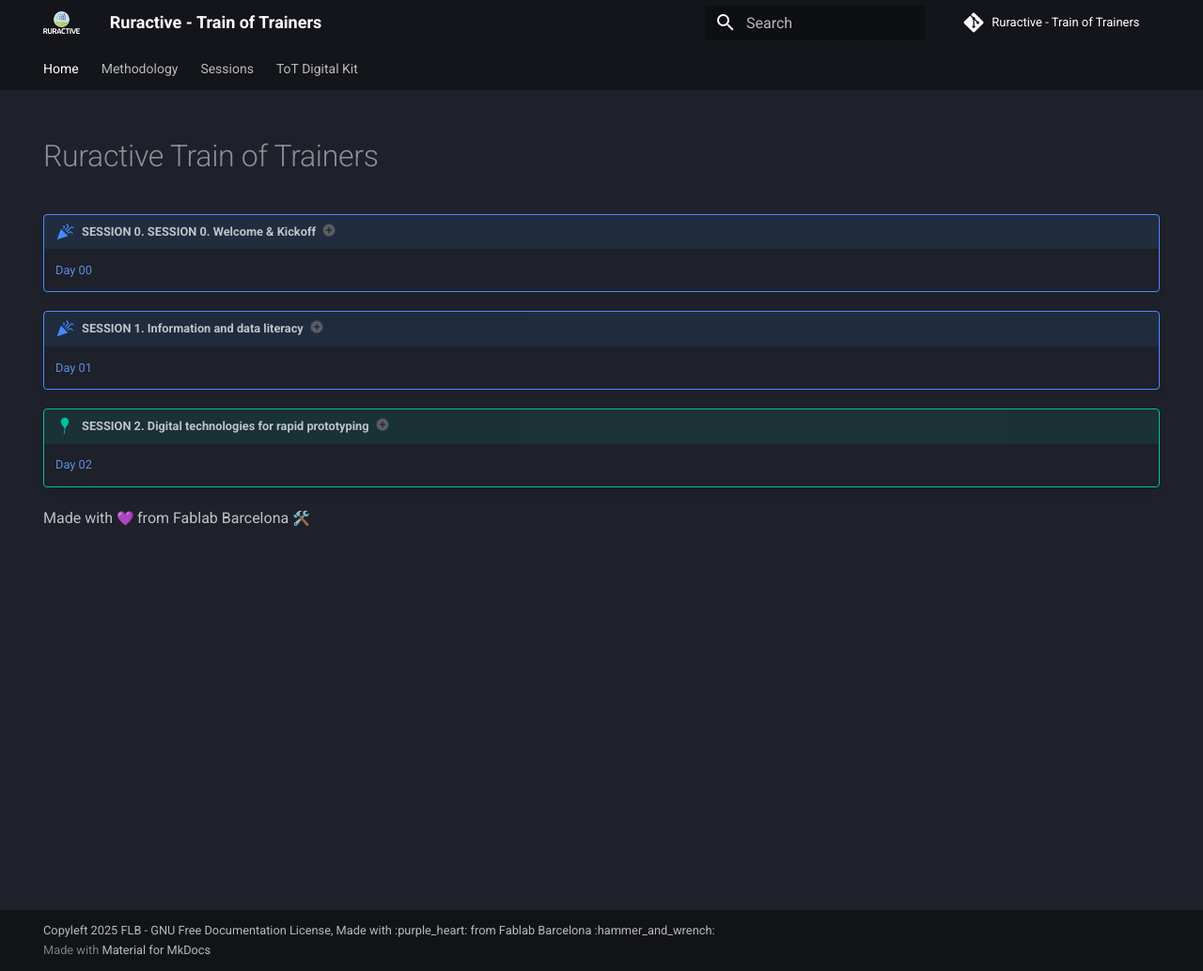
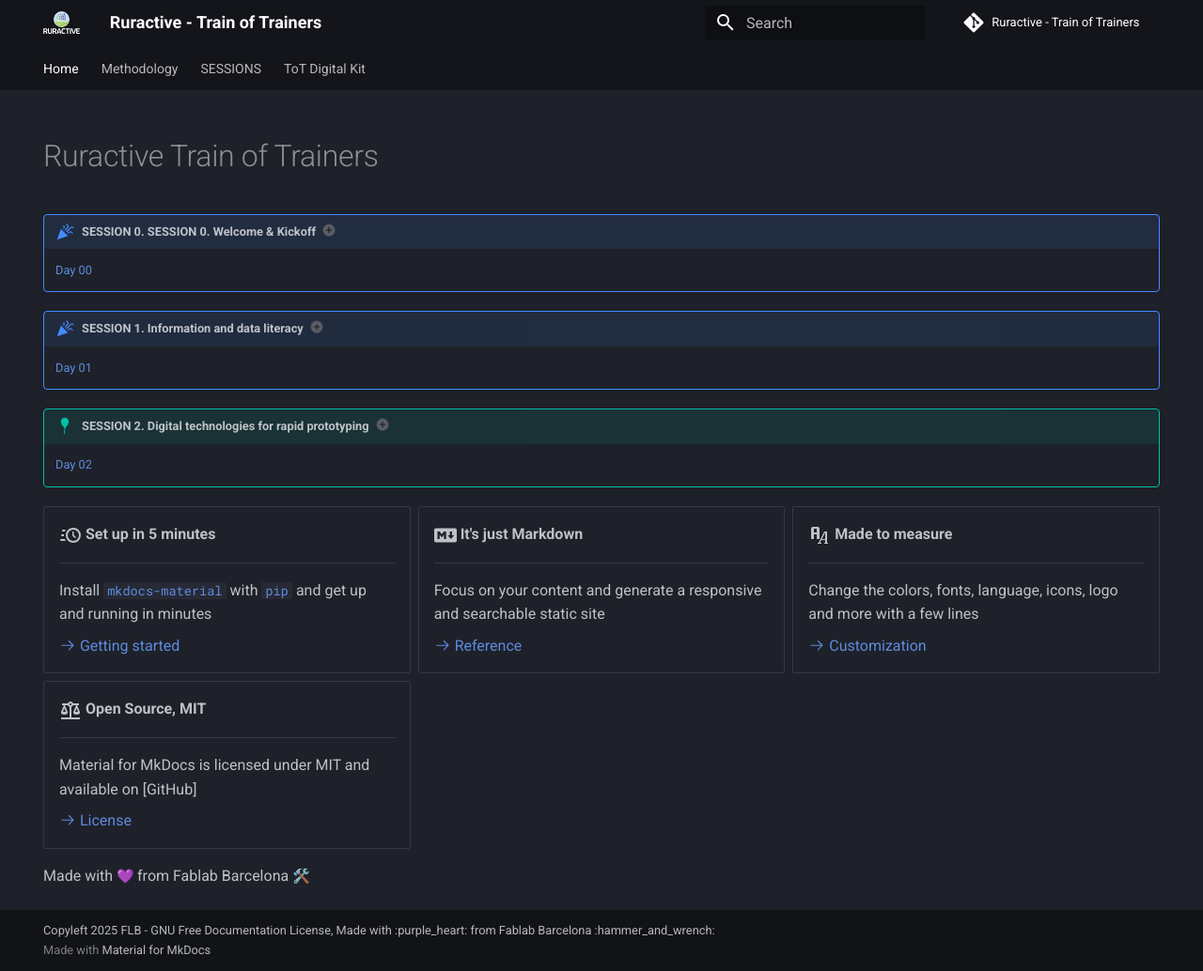
Before and after one commit to fablabbcn/ruractive-tot, an MkDocs documentation site: the page built from docs/index.md, in a window 1280 px wide and 1034 px high. Shown: the whole window at 94% size. Built offline with MkDocs 1.6.1 and Material for MkDocs 9.7.7, drawn with Linux system fonts in a browser that asks for light colours; emoji names are drawn with the system emoji font; comment, search, counter and statistics services are not loaded.

Commit message:
update grid

```diff
--- a/docs/index.md
+++ b/docs/index.md
@@ -19,4 +19,43 @@
 1. Be creative
 
 
+
+<div class="grid cards" markdown>
+
+-   :material-clock-fast:{ .lg .middle } __Set up in 5 minutes__
+
+    ---
+
+    Install [`mkdocs-material`](#) with [`pip`](#) and get up
+    and running in minutes
+
+    [:octicons-arrow-right-24: Getting started](#)
+
+-   :fontawesome-brands-markdown:{ .lg .middle } __It's just Markdown__
+
+    ---
+
+    Focus on your content and generate a responsive and searchable static site
+
+    [:octicons-arrow-right-24: Reference](#)
+
+-   :material-format-font:{ .lg .middle } __Made to measure__
+
+    ---
+
+    Change the colors, fonts, language, icons, logo and more with a few lines
+
+    [:octicons-arrow-right-24: Customization](#)
+
+-   :material-scale-balance:{ .lg .middle } __Open Source, MIT__
+
+    ---
+
+    Material for MkDocs is licensed under MIT and available on [GitHub]
+
+    [:octicons-arrow-right-24: License](#)
+
+</div>
+
+
 Made with :purple_heart: from Fablab Barcelona :hammer_and_wrench:
--- a/mkdocs.yml
+++ b/mkdocs.yml
@@ -2,7 +2,7 @@
 site_description: Ruractive - Train of Trainers
 site_author: Future Learning Unit (FLU)
 repo_name: 'Ruractive - Train of Trainers'
-repo_url: 'https://github.com/fablabbcn/adventronics/'
+repo_url: 'https://github.com/fablabbcn/ruractive-tot'
 copyright: 'Copyleft 2025 FLB - GNU Free Documentation License, Made with :purple_heart: from Fablab Barcelona :hammer_and_wrench:
 '
 
@@ -13,10 +13,10 @@
     - methodology.md
   #- How to particpate?:
     #- howto.md
-  - Sessions:
-    - SESSION 0: sessions/00/00.md
-    - SESSION 1: sessions/01/01.md
-    - SESSION 2: sessions/02/02.md
+  - SESSIONS:
+    - Session 0: sessions/00/00.md
+    - Session 1: sessions/01/01.md
+    - Session 2: sessions/02/02.md
     #- Day 3: solutions/03/03.md
     #- Day 4: solutions/04/04.md
     #- Day 5: solutions/05/05.md
@@ -71,6 +71,8 @@
   - admonition
   - pymdownx.details
   - pymdownx.superfences
+  - attr_list
+  - md_in_html
   - pymdownx.emoji:
       emoji_index: !!python/name:material.extensions.emoji.twemoji
       emoji_generator: !!python/name:material.extensions.emoji.to_svg
```
Also changed, not shown: docs/sessions/01/01.md (+2 -2 lines).
